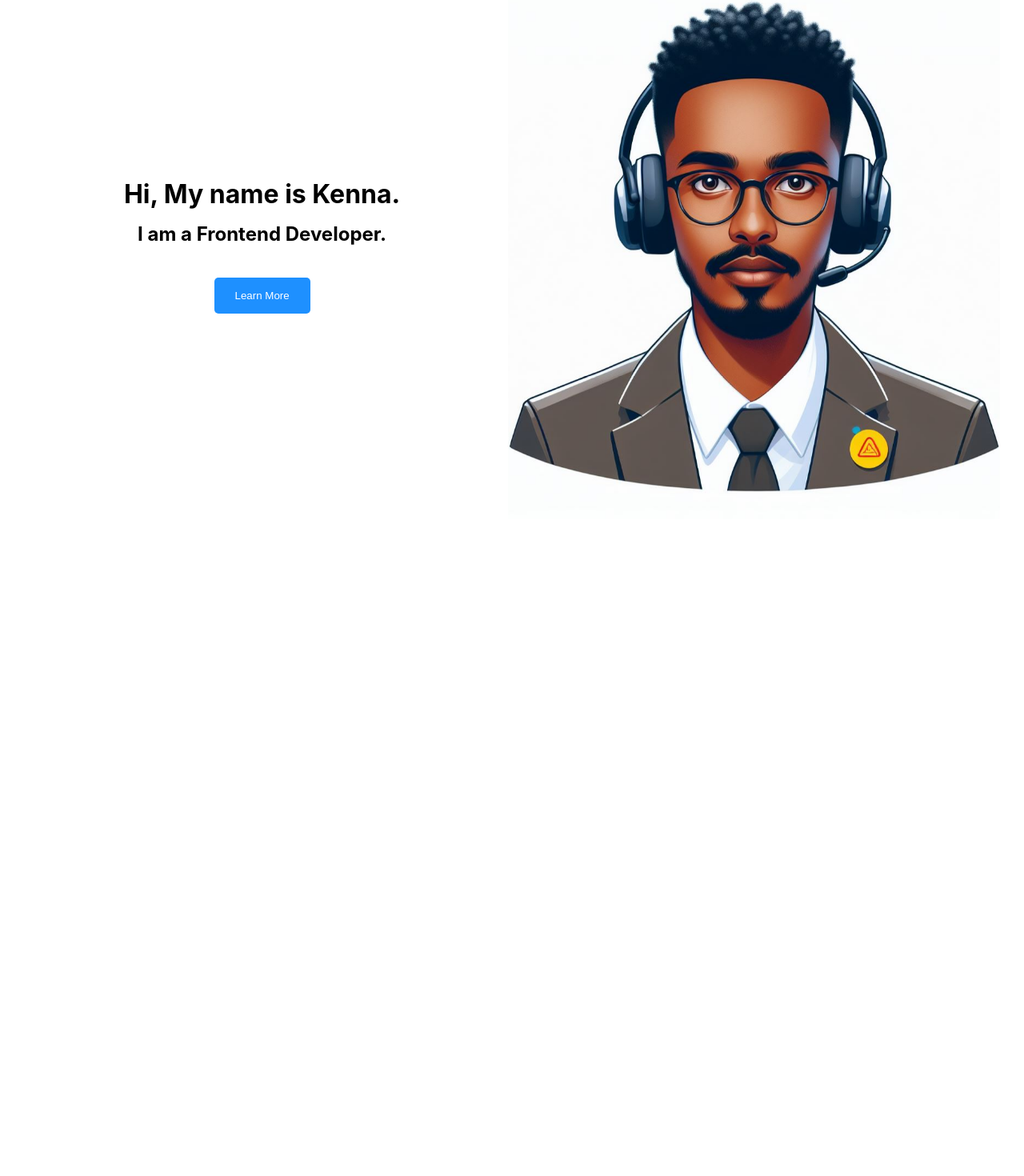
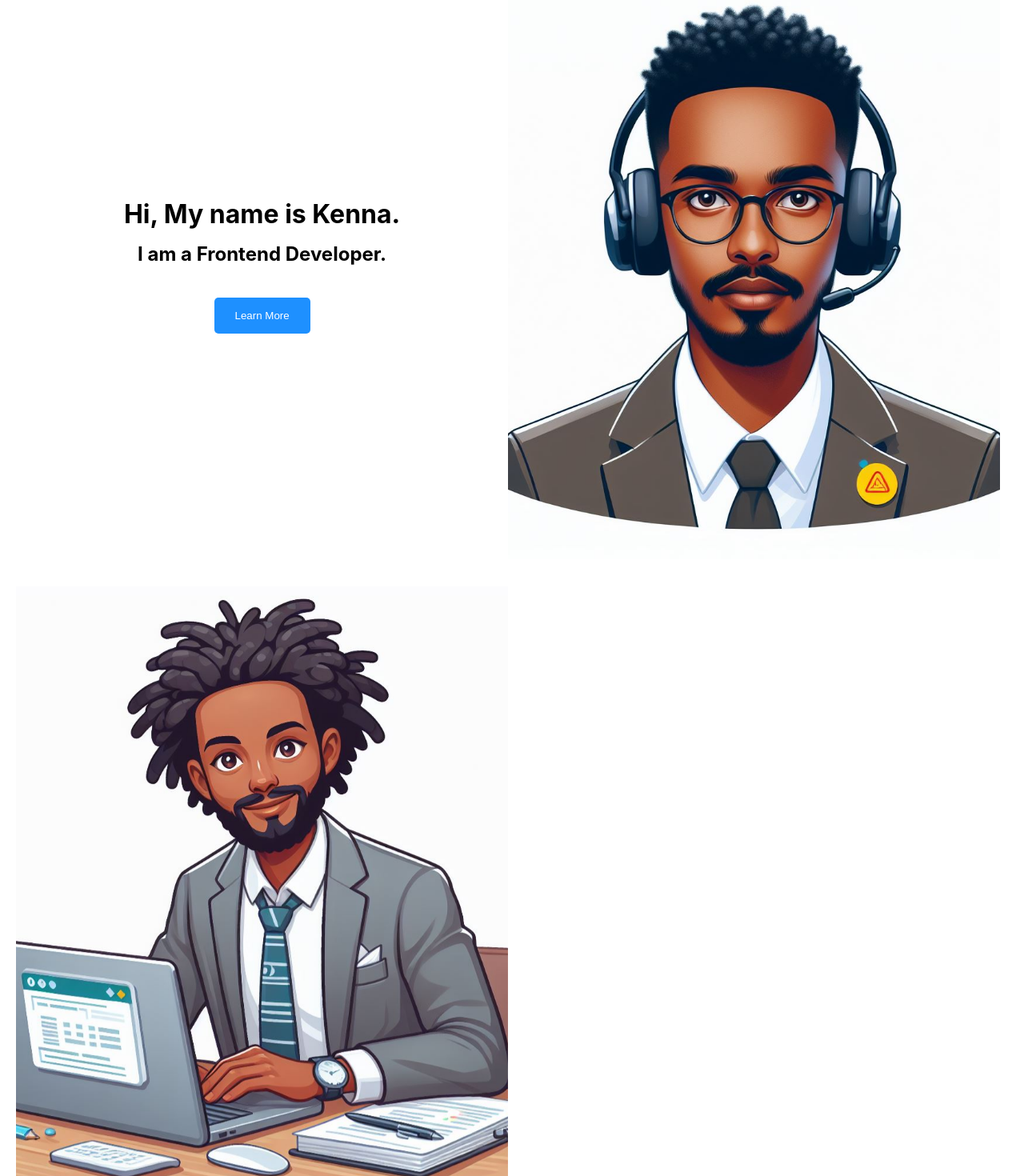
Before and after one commit to kennataddese6/PortfolioWeb, a React (Create React App) app: page / in a window 1280 px wide. Shown: the part 134-1604 px from the top of the page at 80% size. Before the commit the page ends 839 px from the top, so only its background shows below. Built offline with nearby package versions, Linux system fonts and the light colour scheme.

Commit message:
add an animatin for the seconnd image

```diff
--- a/src/App.css
+++ b/src/App.css
@@ -107,9 +107,40 @@ li:hover .dropDownContainer {
   background-size: cover;
   background-position: 50% 40%;
   background-repeat: no-repeat;
-  height: 700px;
+  height: 750px;
   cursor: crosshair;
-  animation: poundingEffect 0.7s linear 1.5s 1 alternate both;
+  animation: poundingEffect 0.7s linear 1.5s 1 alternate backwards;
+}
+.secondImageContainerInVisble {
+  background-image: url("/src/Assets/ImageThree.jpeg");
+  background-size: cover;
+  background-position: 100% -700%;
+  background-repeat: no-repeat;
+  height: 750px;
+  cursor: crosshair;
+}
+.secondImageContainer {
+  background-image: url("/src/Assets/ImageThree.jpeg");
+  background-size: cover;
+  background-position: 100% -900%;
+  background-repeat: no-repeat;
+  height: 750px;
+  cursor: crosshair;
+  animation: slideIn 0.5s linear;
+  animation-fill-mode: forwards;
+  animation-delay: 0.5s;
+  opacity: 0;
+}
+
+@keyframes slideIn {
+  0% {
+    background-position: 50% -700%;
+    opacity: 1;
+  }
+  100% {
+    background-position: 50% 0%;
+    opacity: 1;
+  }
 }
 @keyframes poundingEffect {
   0% {
```
